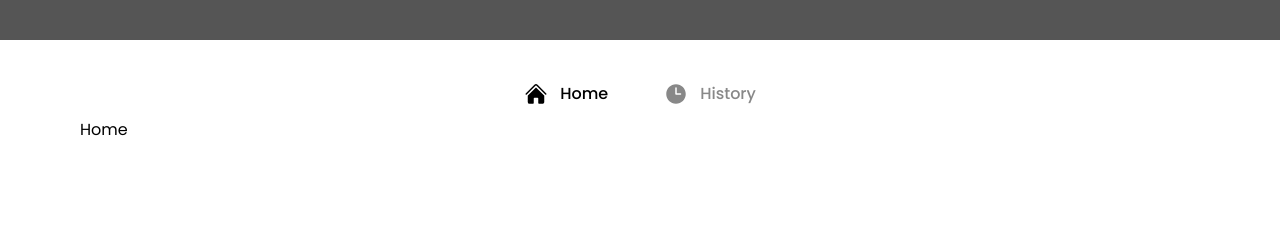
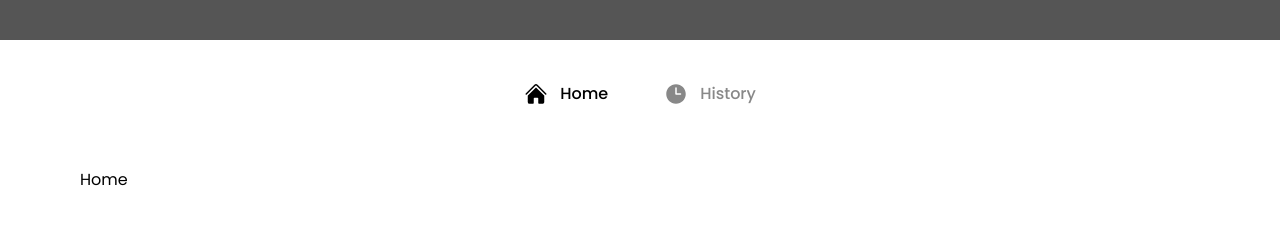
Before and after one commit to Tjanelidze/sweeft-project, a React (Vite) app: page /home in a window 1280 px wide. Shown: the part 263-488 px from the top of the page. Built offline with nearby package versions, Linux system fonts and the light colour scheme.

Commit message:
fixed style issues with Main section

```diff
--- a/src/ui/AppLayout.tsx
+++ b/src/ui/AppLayout.tsx
@@ -19,6 +19,7 @@ const Container = styled.div`
   margin: 0 auto;
   max-width: 130rem;
   display: flex;
+  gap: 5rem;
   flex-direction: column;
 `;
 
```
